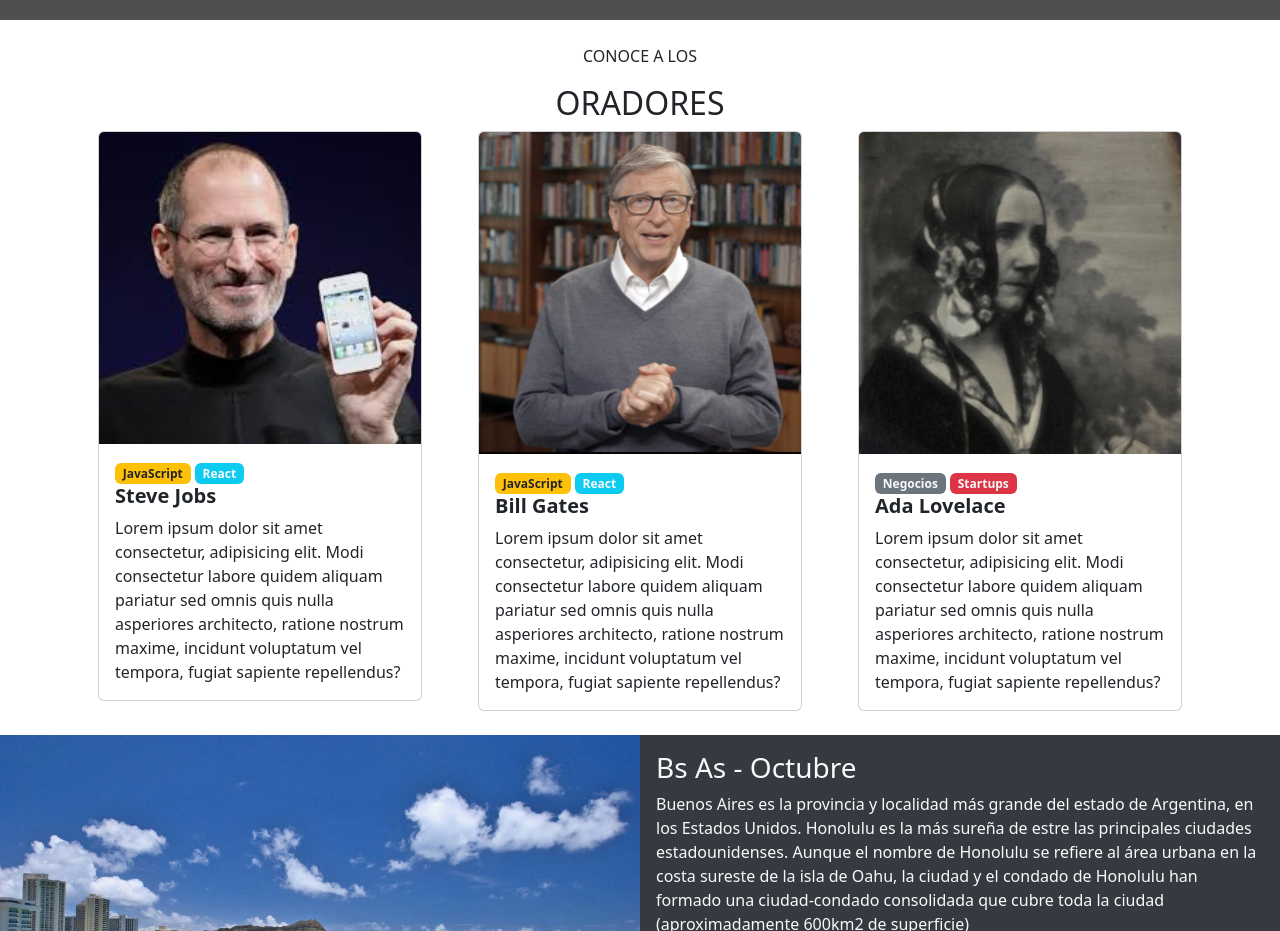
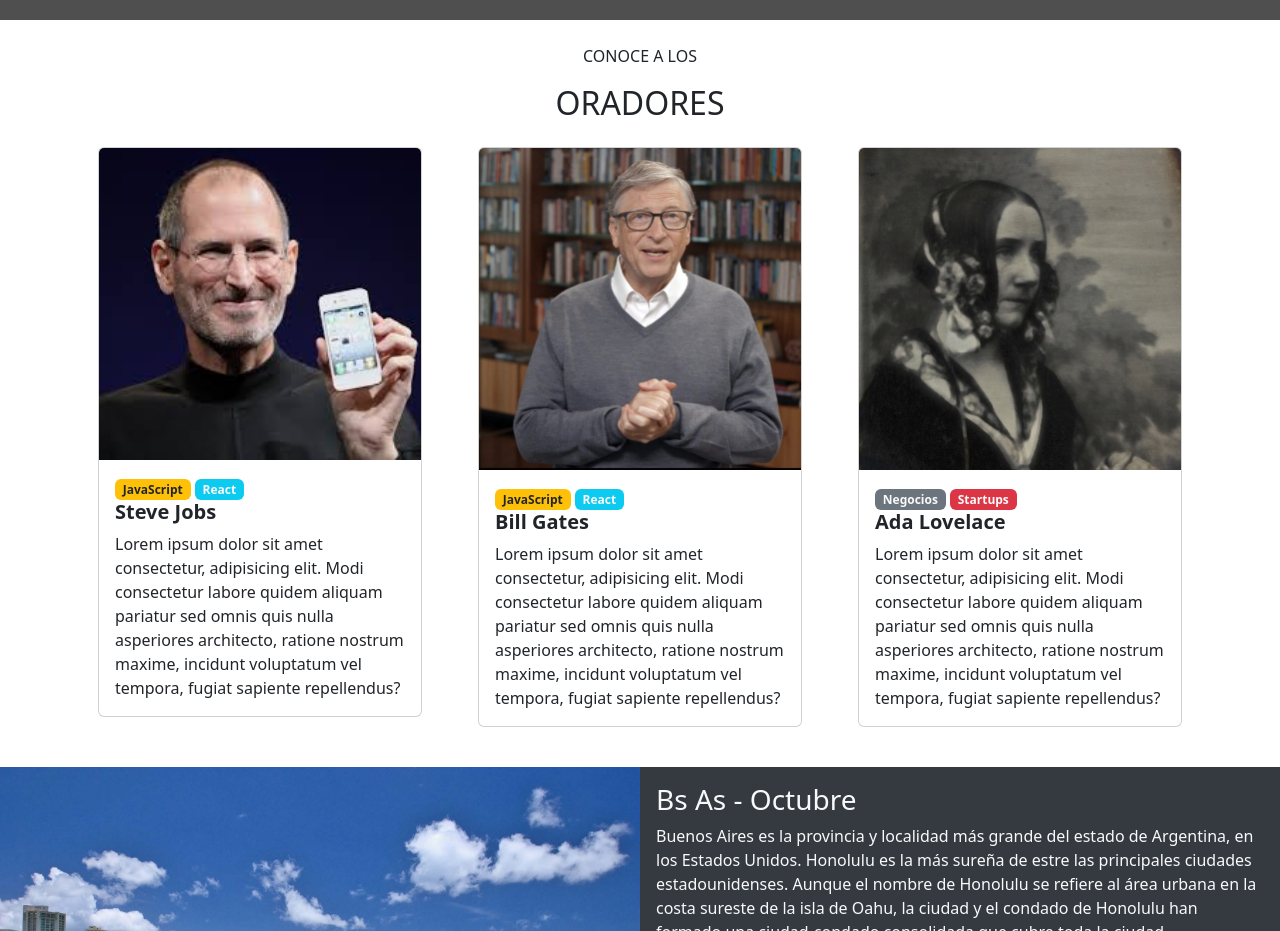
Before and after one commit to carolinacalvo/Trabajo-integrador, a plain HTML site: page index.html in a window 1280 px wide. Shown: the part 860-1791 px from the top of the page. Drawn offline with nearby package versions, Linux system fonts and the light colour scheme; grey boxes are pictures that could not be loaded.

Commit message:
Cards responsive y margin

```diff
--- a/index.html
+++ b/index.html
@@ -79,7 +79,7 @@
 
         <div class="row">
 
-            <div class="col">
+            <div class="col-12 col-lg-4 my-3">
                 <div class="card display-inline margin-card2">
                     <img class="card-img-top" src="imagenes/steve.jpg" alt="Steve Jobs">
                     <div class="card-body">
@@ -97,7 +97,7 @@
                 </div>
             </div>
 
-            <div class="col">
+            <div class="col-12 col-lg-4 my-3">
                 <div class="card display-inline margin-card2">
                     <img class="card-img-top" src="imagenes/bill.jpg" alt="Bill Gates">
                     <div class="card-body">
@@ -115,7 +115,7 @@
                 </div>
             </div>
 
-            <div class="col">
+            <div class="col-12 col-lg-4 my-3">
                 <div class="card display-inline margin-card2">
                     <img class="card-img-top" src="imagenes/ada.jpeg" alt="Ada Lovelace">
 
```
